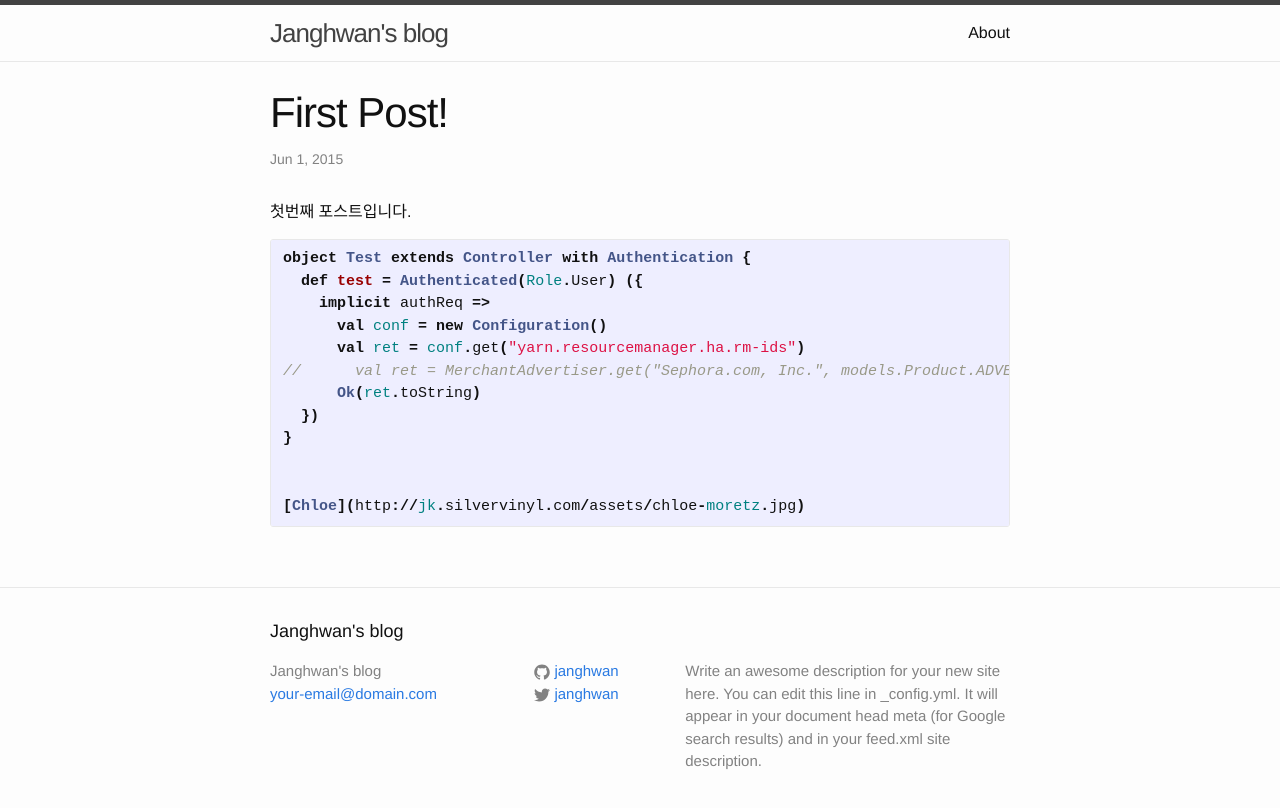
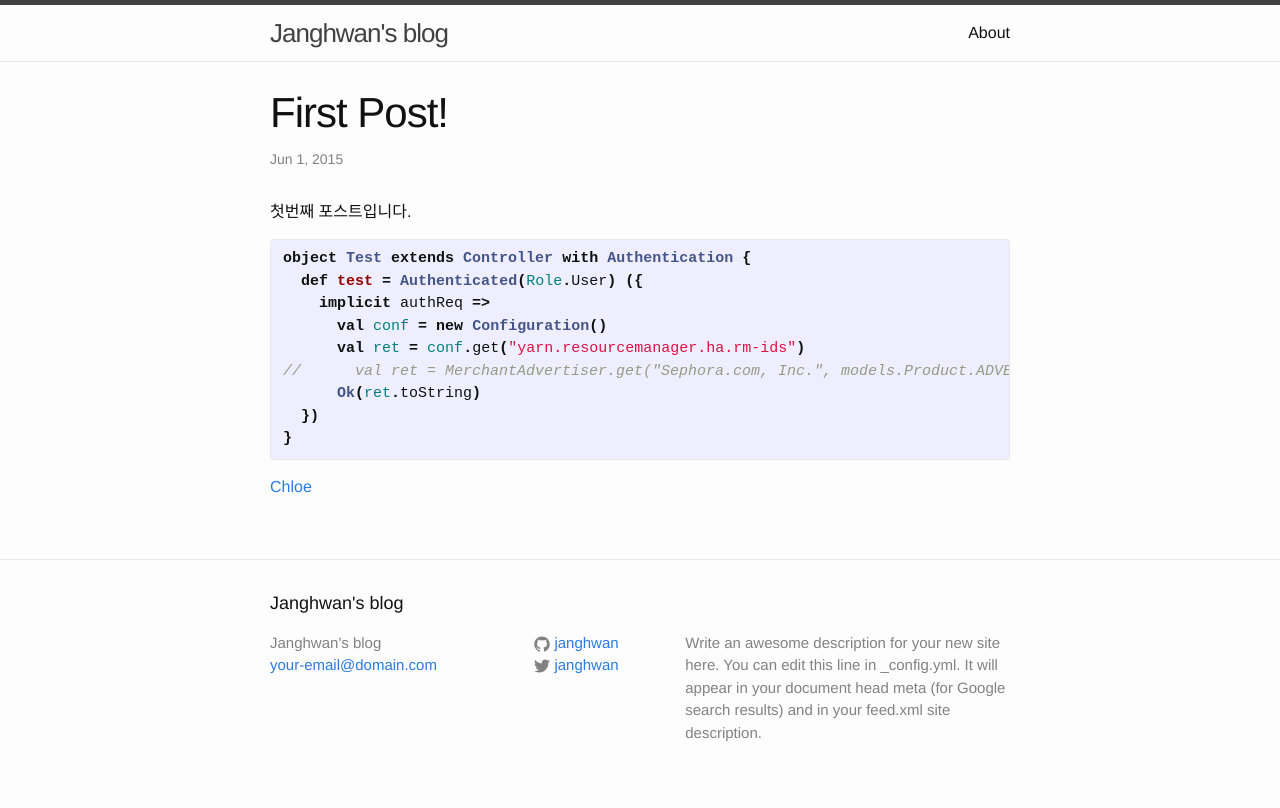
Before and after one commit to janghwan/janghwan.github.com, a Jekyll site: the page built from _posts/2015-06-01-first-post.md, in a window 1280 px wide. Shown: the top 808 px of the page. Built offline with Jekyll 4.4.1, drawn with Linux system fonts in a browser that asks for light colours.

Commit message:
fix link

```diff
--- a/_posts/2015-06-01-first-post.md
+++ b/_posts/2015-06-01-first-post.md
@@ -18,5 +18,6 @@ object Test extends Controller with Authentication {
 }
 
 
+{% endhighlight %}
+
 [Chloe]({{site.url}}/assets/chloe-moretz.jpg)
-{% endhighlight %}
```
